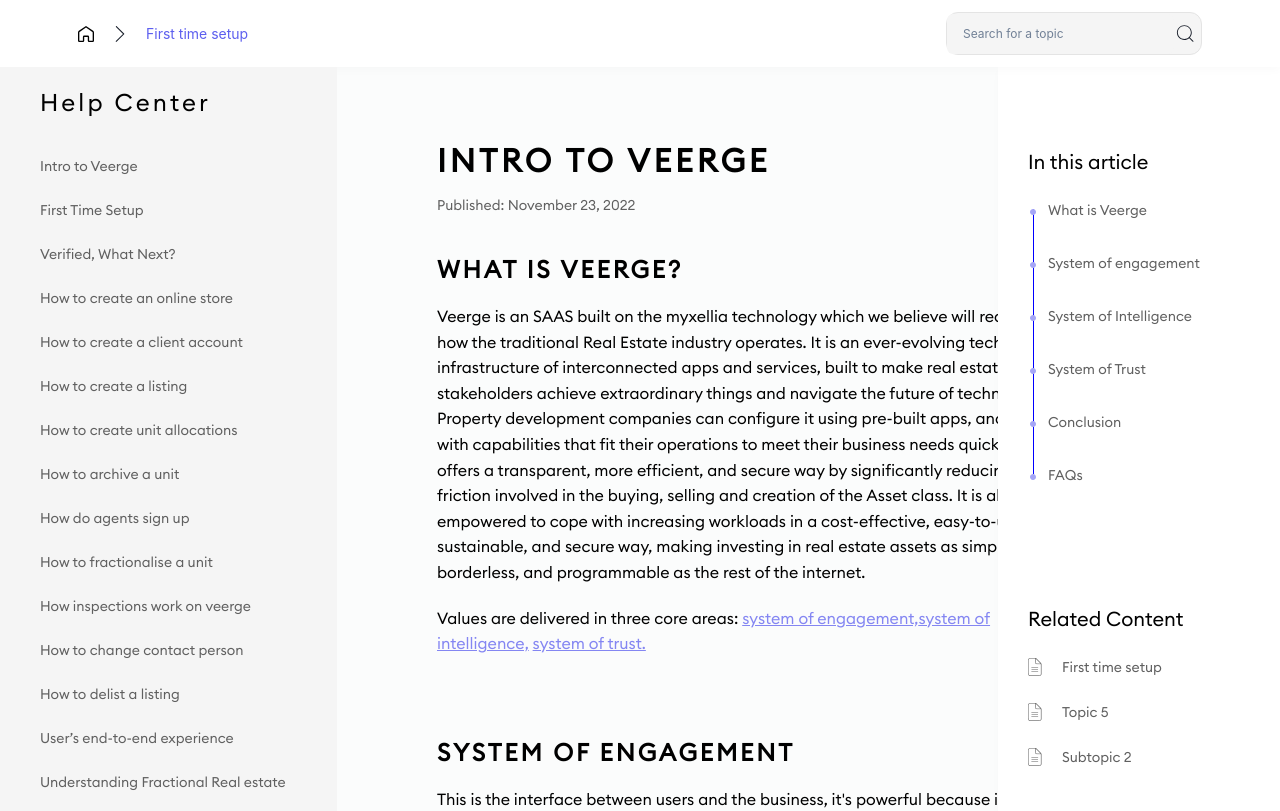
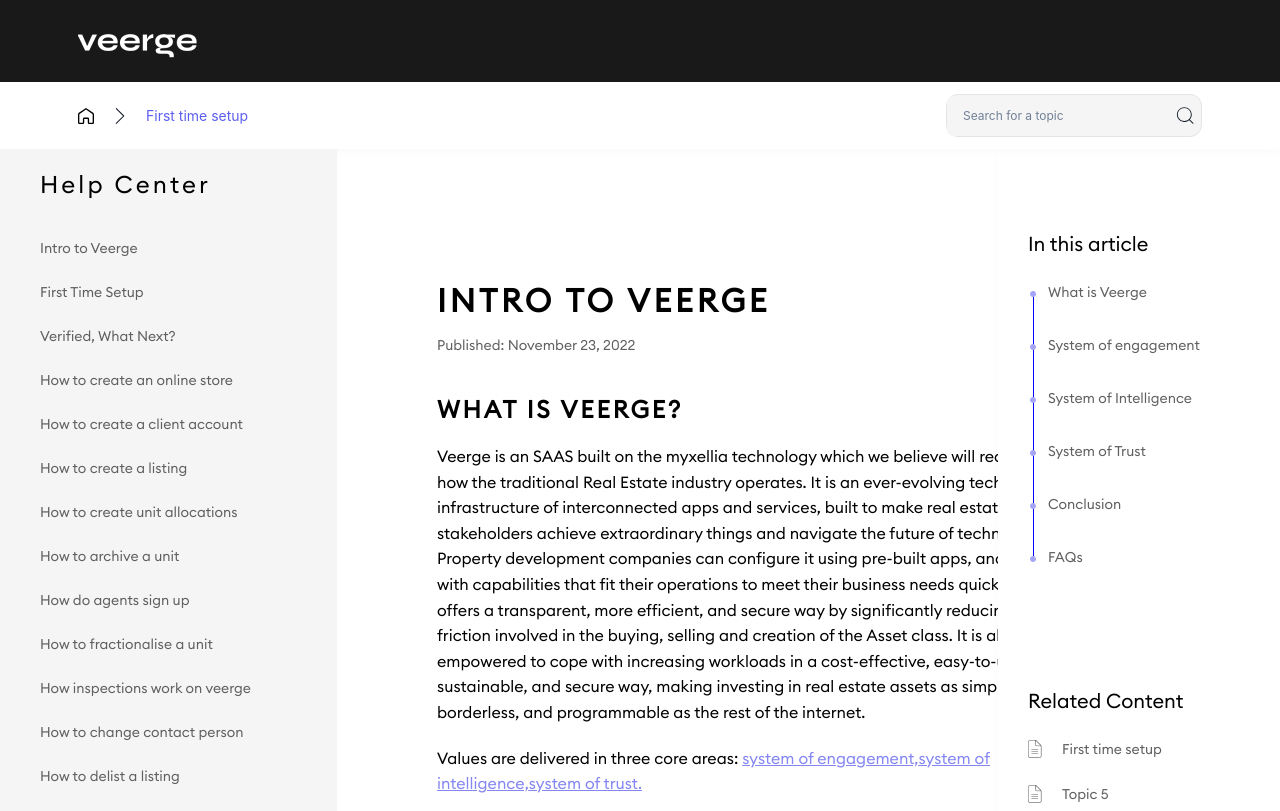
Before and after one commit to damiekanola/help-centre, a React (Create React App) app: page / in a window 1280 px wide. Shown: the top 811 px of the page. Built offline with nearby package versions, Linux system fonts and the light colour scheme.

Commit message:
feat: header

```diff
--- a/src/App.css
+++ b/src/App.css
@@ -1,5 +1,5 @@
 .help_container {
-  max-width: 1440px;
+  max-width: 1740px;
   width: 100%;
   margin: 0 auto;
   background-color: #fbfcfc;
--- a/src/App.js
+++ b/src/App.js
@@ -18,11 +18,13 @@ import { Createunit } from "./pages/Createunit/Createunit";
 import { Agents } from "./pages/Agents/Agents";
 import { Fractionasset } from "./pages/Fractionasset/Fractionasset";
 import { Searchbar } from "./components/Searchbar/Searchbar";
+import { Header } from "./components/Header/Header";
 import ScrollToTop from "./ScrollToTop";
 import "./App.css";
 function App() {
   return (
     <div className="help_container">
+      <Header/>
       <Searchbar />
       <div className="wrapper">
         <Leftsidenav />
--- /dev/null
+++ b/src/components/Header/Header.js
@@ -0,0 +1,21 @@
+import { Box, Flex, Image } from "@chakra-ui/react";
+import logo from "../../assets/images/veergelogo.png";
+import React from "react";
+export const Header = () => {
+  return (
+    <Flex
+      maxW="1740px"
+      m="0 auto"
+      w="100%"
+      px="78px"
+      height="82px"
+      position="fixed"
+      zIndex="1"
+      bg="#191919"
+      align="center"
+      boxShadow="0px 4px 8px rgba(0, 0, 0, 0.02)"
+    >
+      <Image src={logo} />
+    </Flex>
+  );
+};
--- a/src/components/Leftsidenav/Leftsidenav.css
+++ b/src/components/Leftsidenav/Leftsidenav.css
@@ -6,7 +6,7 @@
   width: 100%;
   position: fixed;
   z-index: 1;
-  top: 67px;
+  top: 149px;
   left: 0px;
   overflow-x: hidden;
   padding-top: 20px;
--- a/src/components/Searchbar/Searchbar.js
+++ b/src/components/Searchbar/Searchbar.js
@@ -22,7 +22,8 @@ export const Searchbar = () => {
   const [query, setQuery] = useState("");
   return (
     <Flex
-      maxW="1440px"
+      maxW="1740px"
+      m="0 auto"
       w="100%"
       px="78px"
       height="67px"
@@ -30,6 +31,7 @@ export const Searchbar = () => {
       justify="space-between"
       align="center"
       position="fixed"
+      top="82px"
       zIndex="1"
       bg="#ffffff"
       boxShadow="0px 4px 8px rgba(0, 0, 0, 0.02)"
--- a/src/pages/Introtoveerge/Introtoveerge.css
+++ b/src/pages/Introtoveerge/Introtoveerge.css
@@ -4,6 +4,8 @@
   margin-right: 282px;
   margin-left: 337px;
   padding: 70px 100px;
+  position: absolute;
+  top: 140px;
 }
 .head_ {
   font-family: euclid;
@@ -53,7 +55,7 @@
   max-width: 282px;
   width: 100%;
   position: fixed;
-  top: 67px;
+  top: 149px;
   right: 0;
   overflow-x: hidden;
   padding-top: 82px;
--- a/src/pages/Introtoveerge/Introtoveerge.js
+++ b/src/pages/Introtoveerge/Introtoveerge.js
@@ -79,7 +79,6 @@ export const Introtoveerge = () => {
               href="#engagement"
               style={{ color: "#8486f2", textDecoration: "underline" }}
             >
-              {" "}
               system of engagement,
             </a>
             <a
@@ -87,18 +86,17 @@ export const Introtoveerge = () => {
               style={{ color: "#8486f2", textDecoration: "underline" }}
             >
               system of intelligence,
-            </a>{" "}
+            </a>
             <a
               href="#trust"
               style={{ color: "#8486f2", textDecoration: "underline" }}
             >
-              {" "}
               system of trust.
             </a>
           </Text>
         </Text>
       </Box>
-      <Box pt="80px" id="engagement">
+      <Box pt="140px" id="engagement">
         <Text className="content_head">SYSTEM OF ENGAGEMENT</Text>
         <Text className="content">
           This is the interface between users and the business, it's powerful
```
Also changed, not shown: src/assets/images/veergelogo.png (added).
